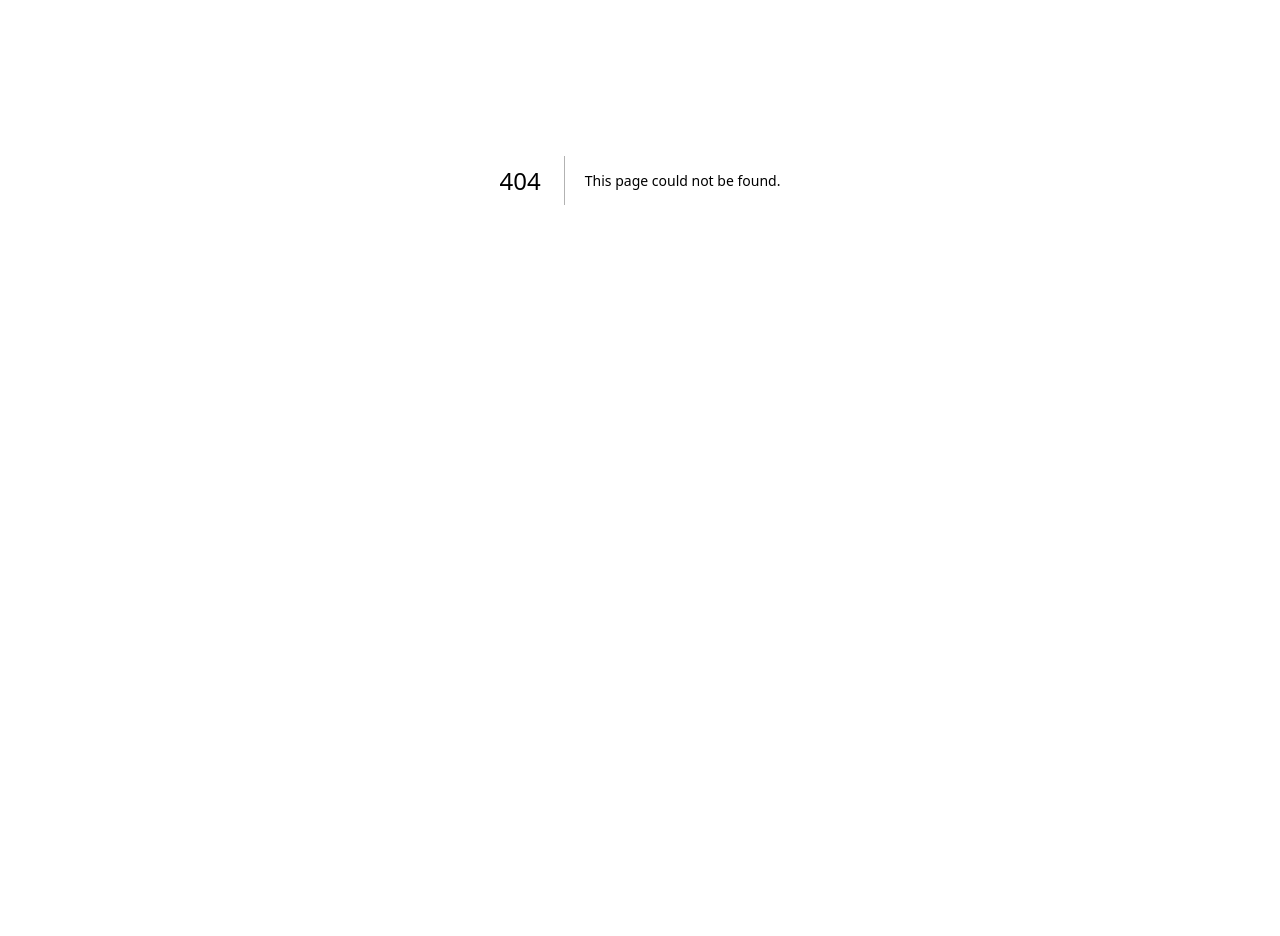
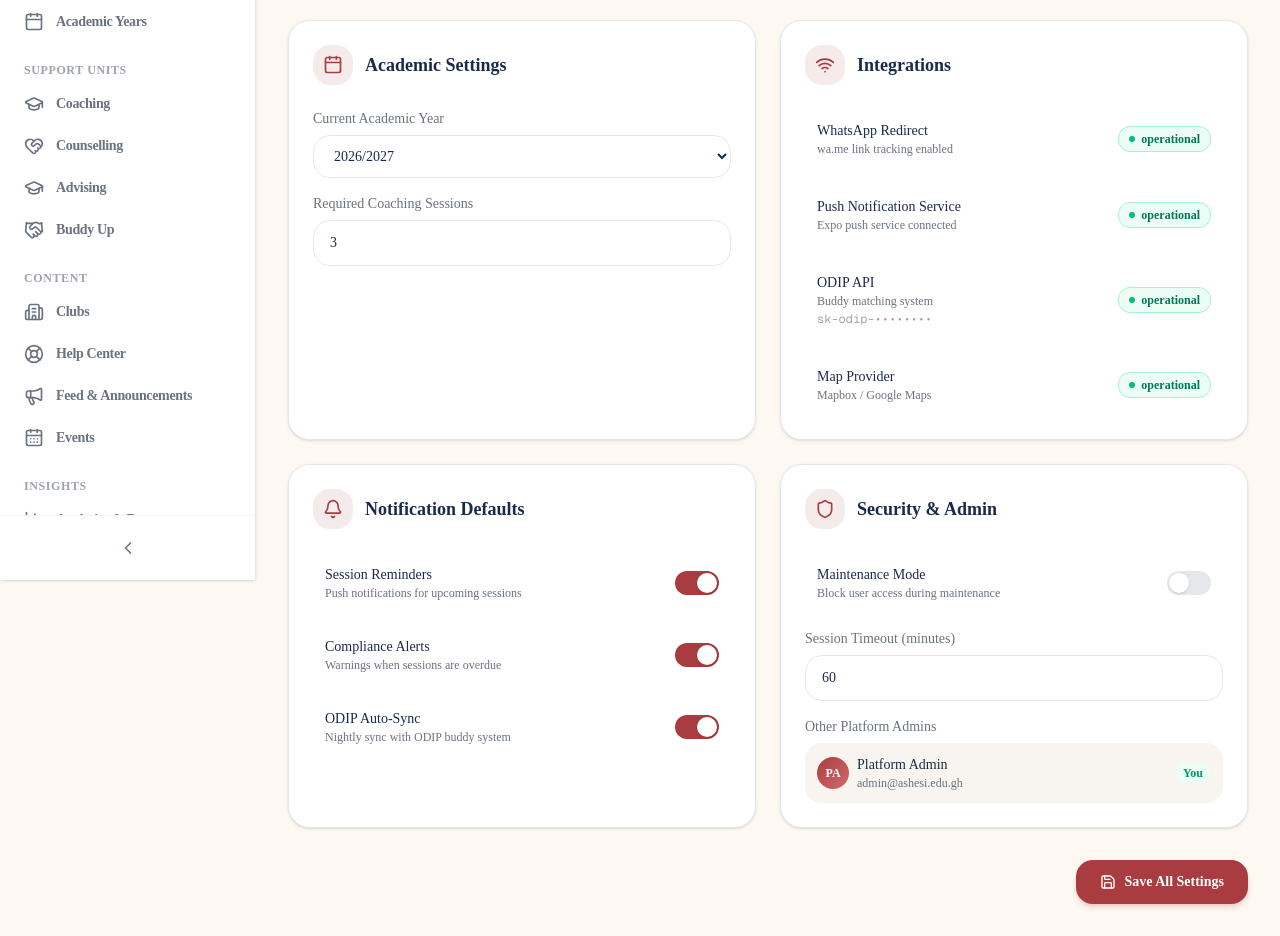
Before and after one commit to adoumouangnamouemmanuel/freshers_hub, a Next.js app in the folder apps/web/: page /dashboard/settings in a window 1280 px wide. Before the commit this address had no page. Shown: the part 220-1156 px from the top of the page. Before the commit the page ends 800 px from the top, so only its background shows below. Built offline with nearby package versions, Linux system fonts and the light colour scheme.

Commit message:
feat: new admin page

```diff
--- /dev/null
+++ b/apps/web/app/dashboard/settings/page.tsx
@@ -0,0 +1,138 @@
+"use client";
+
+import { useState } from "react";
+import { Save, Calendar, Bell, Shield, Palette, Globe, Key, Wifi } from "lucide-react";
+import { AnimatedPage, AnimatedSection } from "@/components/ui/animated-container";
+import { PageHeader } from "@/components/ui/page-header";
+
+export default function SettingsPage() {
+  const [academicYear, setAcademicYear] = useState("2026/2027");
+  const [sessionReminders, setSessionReminders] = useState(true);
+  const [complianceAlerts, setComplianceAlerts] = useState(true);
+  const [autoSync, setAutoSync] = useState(true);
+  const [maintenanceMode, setMaintenanceMode] = useState(false);
+
+  return (
+    <AnimatedPage>
+      <PageHeader
+        title="Settings"
+        description="Platform-wide configuration — branding, integrations, and admin management"
+        badge="System"
+      />
+
+      <div className="grid gap-6 lg:grid-cols-2">
+        {/* Academic Settings */}
+        <AnimatedSection className="rounded-2xl border bg-white p-6 shadow-sm">
+          <div className="flex items-center gap-3 mb-6">
+            <div className="w-10 h-10 rounded-xl bg-[#A93C40]/10 flex items-center justify-center"><Calendar className="w-5 h-5 text-[#A93C40]" /></div>
+            <h2 className="text-lg font-semibold text-[#1A2B4A]">Academic Settings</h2>
+          </div>
+          <div className="space-y-4">
+            <div>
+              <label className="block text-sm font-medium text-[#6B7280] mb-1.5">Current Academic Year</label>
+              <select value={academicYear} onChange={(e) => setAcademicYear(e.target.value)} className="w-full px-4 py-3 rounded-xl border border-[#e5e7eb] bg-white text-sm focus:outline-none focus:ring-2 focus:ring-[#A93C40]/20 focus:border-[#A93C40] transition-all cursor-pointer">
+                <option>2025/2026</option><option>2026/2027</option><option>2027/2028</option>
+              </select>
+            </div>
+            <div>
+              <label className="block text-sm font-medium text-[#6B7280] mb-1.5">Required Coaching Sessions</label>
+              <input type="number" defaultValue={3} className="w-full px-4 py-3 rounded-xl border border-[#e5e7eb] bg-white text-sm focus:outline-none focus:ring-2 focus:ring-[#A93C40]/20 focus:border-[#A93C40] transition-all" />
+            </div>
+          </div>
+        </AnimatedSection>
+
+        {/* Integrations */}
+        <AnimatedSection className="rounded-2xl border bg-white p-6 shadow-sm">
+          <div className="flex items-center gap-3 mb-6">
+            <div className="w-10 h-10 rounded-xl bg-[#A93C40]/10 flex items-center justify-center"><Wifi className="w-5 h-5 text-[#A93C40]" /></div>
+            <h2 className="text-lg font-semibold text-[#1A2B4A]">Integrations</h2>
+          </div>
+          <div className="space-y-4">
+            {[
+              { label: "WhatsApp Redirect", desc: "wa.me link tracking enabled", status: "operational" },
+              { label: "Push Notification Service", desc: "Expo push service connected", status: "operational" },
+              { label: "ODIP API", desc: "Buddy matching system", status: "operational", key: "sk-odip-••••••••" },
+              { label: "Map Provider", desc: "Mapbox / Google Maps", status: "operational" },
+            ].map((item) => (
+              <div key={item.label} className="flex items-center justify-between p-3 rounded-xl hover:bg-[#f8f4ef] transition-colors">
+                <div>
+                  <p className="text-sm font-medium text-[#1A2B4A]">{item.label}</p>
+                  <p className="text-xs text-[#6B7280]">{item.desc}</p>
+                  {item.key && <p className="text-xs font-mono text-[#9CA3AF] mt-0.5">{item.key}</p>}
+                </div>
+                <span className="inline-flex items-center gap-1.5 px-2.5 py-1 rounded-lg text-xs font-semibold bg-emerald-50 text-emerald-700 border border-emerald-200">
+                  <span className="w-1.5 h-1.5 rounded-full bg-emerald-500" /> {item.status}
+                </span>
+              </div>
+            ))}
+          </div>
+        </AnimatedSection>
+
+        {/* Notification Defaults */}
+        <AnimatedSection className="rounded-2xl border bg-white p-6 shadow-sm">
+          <div className="flex items-center gap-3 mb-6">
+            <div className="w-10 h-10 rounded-xl bg-[#A93C40]/10 flex items-center justify-center"><Bell className="w-5 h-5 text-[#A93C40]" /></div>
+            <h2 className="text-lg font-semibold text-[#1A2B4A]">Notification Defaults</h2>
+          </div>
+          <div className="space-y-3">
+            {[
+              { label: "Session Reminders", desc: "Push notifications for upcoming sessions", checked: sessionReminders, onChange: setSessionReminders },
+              { label: "Compliance Alerts", desc: "Warnings when sessions are overdue", checked: complianceAlerts, onChange: setComplianceAlerts },
+              { label: "ODIP Auto-Sync", desc: "Nightly sync with ODIP buddy system", checked: autoSync, onChange: setAutoSync },
+            ].map((item) => (
+              <label key={item.label} className="flex items-center justify-between p-3 rounded-xl hover:bg-[#f8f4ef] transition-colors cursor-pointer">
+                <div>
+                  <p className="text-sm font-medium text-[#1A2B4A]">{item.label}</p>
+                  <p className="text-xs text-[#6B7280]">{item.desc}</p>
+                </div>
+                <div onClick={() => item.onChange(!item.checked)} className={`relative w-11 h-6 rounded-full transition-colors cursor-pointer ${item.checked ? "bg-[#A93C40]" : "bg-[#e5e7eb]"}`}>
+                  <div className={`absolute top-0.5 left-0.5 w-5 h-5 rounded-full bg-white shadow-sm transition-transform ${item.checked ? "translate-x-5" : "translate-x-0"}`} />
+                </div>
+              </label>
+            ))}
+          </div>
+        </AnimatedSection>
+
+        {/* Security & Admin */}
+        <AnimatedSection className="rounded-2xl border bg-white p-6 shadow-sm">
+          <div className="flex items-center gap-3 mb-6">
+            <div className="w-10 h-10 rounded-xl bg-[#A93C40]/10 flex items-center justify-center"><Shield className="w-5 h-5 text-[#A93C40]" /></div>
+            <h2 className="text-lg font-semibold text-[#1A2B4A]">Security & Admin</h2>
+          </div>
+          <div className="space-y-4">
+            <label className="flex items-center justify-between p-3 rounded-xl hover:bg-[#f8f4ef] transition-colors cursor-pointer">
+              <div>
+                <p className="text-sm font-medium text-[#1A2B4A]">Maintenance Mode</p>
+                <p className="text-xs text-[#6B7280]">Block user access during maintenance</p>
+              </div>
+              <div onClick={() => setMaintenanceMode(!maintenanceMode)} className={`relative w-11 h-6 rounded-full transition-colors cursor-pointer ${maintenanceMode ? "bg-red-500" : "bg-[#e5e7eb]"}`}>
+                <div className={`absolute top-0.5 left-0.5 w-5 h-5 rounded-full bg-white shadow-sm transition-transform ${maintenanceMode ? "translate-x-5" : "translate-x-0"}`} />
+              </div>
+            </label>
+            <div>
+              <label className="block text-sm font-medium text-[#6B7280] mb-1.5">Session Timeout (minutes)</label>
+              <input type="number" defaultValue={60} className="w-full px-4 py-3 rounded-xl border border-[#e5e7eb] bg-white text-sm focus:outline-none focus:ring-2 focus:ring-[#A93C40]/20 focus:border-[#A93C40] transition-all" />
+            </div>
+            <div>
+              <label className="block text-sm font-medium text-[#6B7280] mb-1.5">Other Platform Admins</label>
+              <div className="flex items-center gap-2 p-3 rounded-xl bg-[#f8f4ef]">
+                <div className="w-8 h-8 rounded-full bg-gradient-to-br from-[#A93C40] to-[#d46a6e] flex items-center justify-center text-white text-xs font-bold">PA</div>
+                <div className="flex-1">
+                  <p className="text-sm font-medium text-[#1A2B4A]">Platform Admin</p>
+                  <p className="text-xs text-[#6B7280]">admin@ashesi.edu.gh</p>
+                </div>
+                <span className="text-xs font-semibold text-emerald-600 bg-emerald-50 px-2 py-0.5 rounded-full">You</span>
+              </div>
+            </div>
+          </div>
+        </AnimatedSection>
+      </div>
+
+      <AnimatedSection className="flex justify-end">
+        <button className="inline-flex items-center gap-2 px-6 py-3 rounded-xl bg-[#A93C40] text-white text-sm font-semibold hover:bg-[#A93C40]/90 transition-colors shadow-md shadow-[#A93C40]/20 cursor-pointer">
+          <Save className="w-4 h-4" /> Save All Settings
+        </button>
+      </AnimatedSection>
+    </AnimatedPage>
+  );
+}
```
